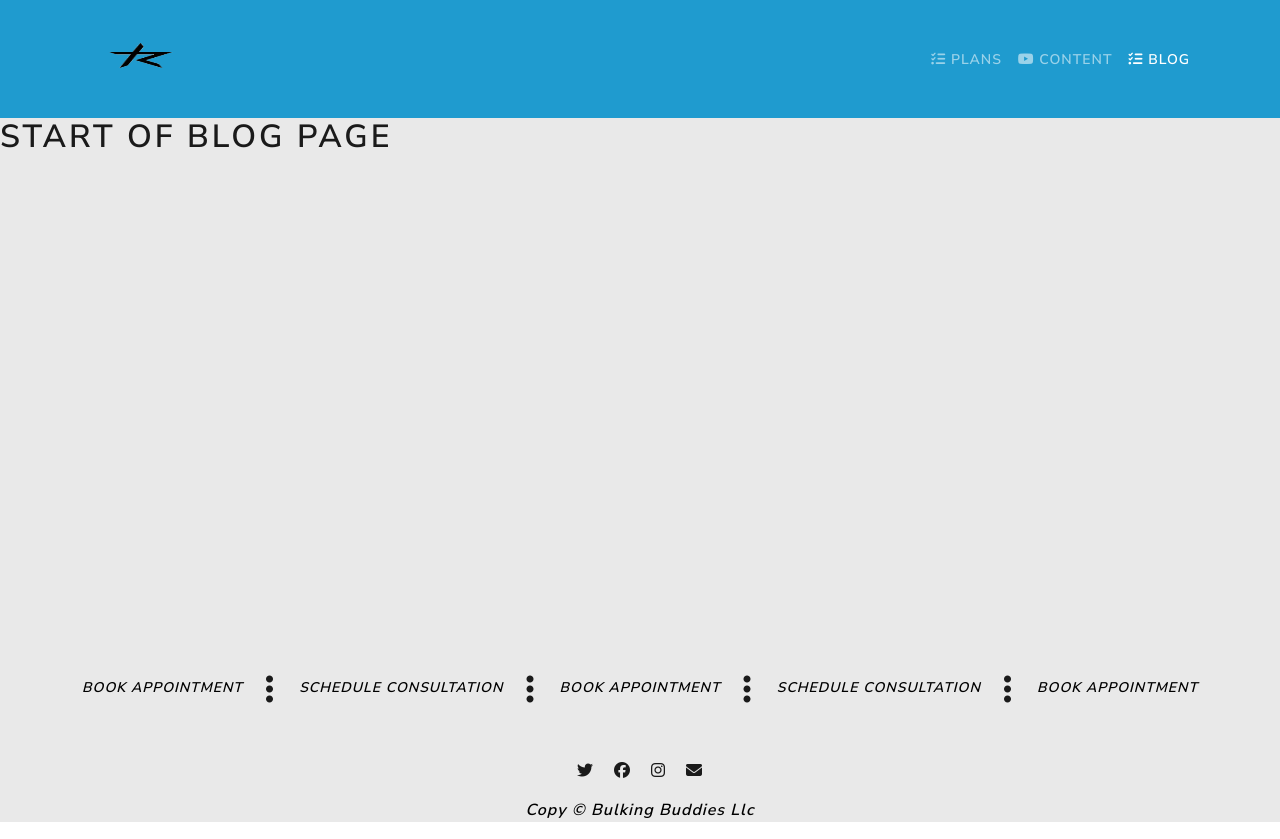
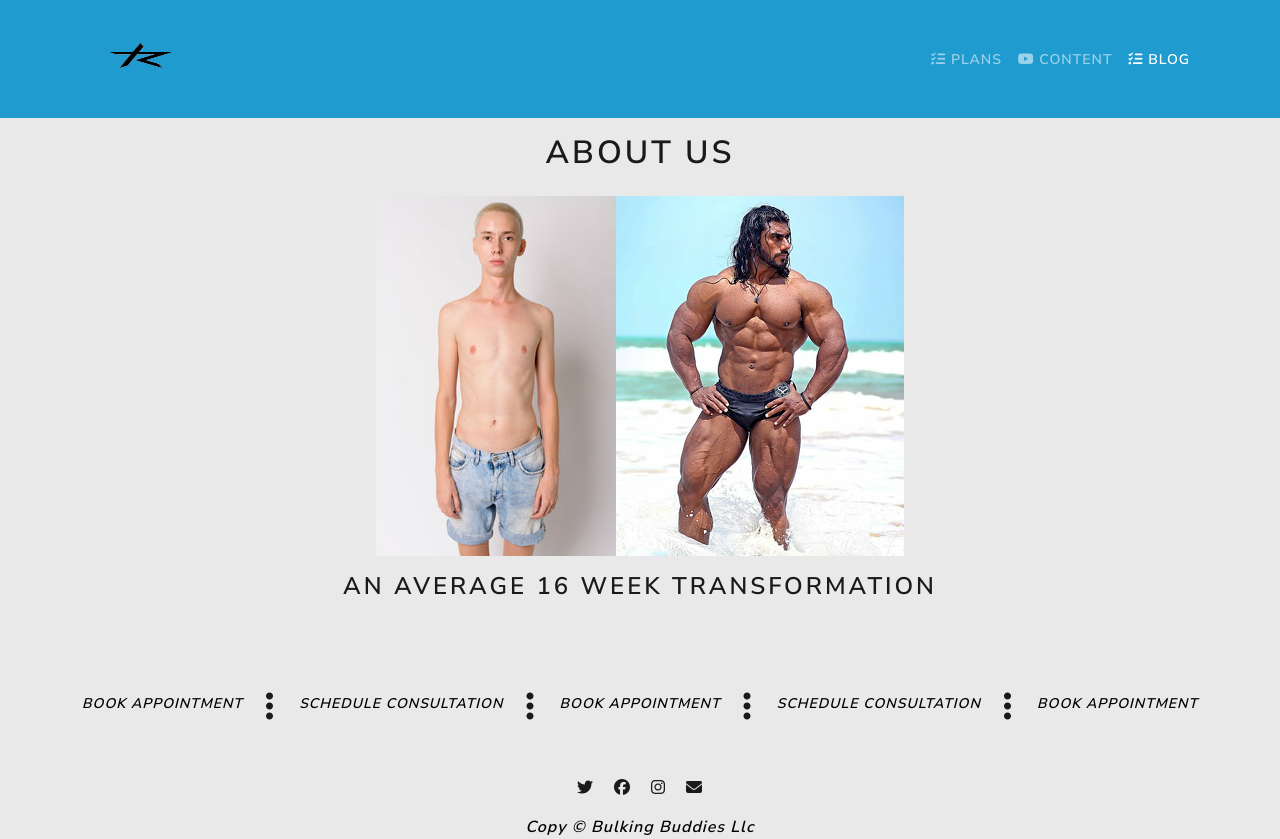
Before and after one commit to spainh/PF-Training, a React (Create React App) app in the folder frontend/: page /Blog in a window 1280 px wide. Built offline with nearby package versions, Linux system fonts and the light colour scheme.

Commit message:
Began blog work,need to finish carousel.

```diff
--- a/frontend/package.json
+++ b/frontend/package.json
@@ -16,9 +16,11 @@
     "react-bootstrap": "^2.7.2",
     "react-dom": "^18.2.0",
     "react-icons": "^4.8.0",
+    "react-responsive-carousel": "^3.2.23",
     "react-router-bootstrap": "^0.26.2",
     "react-router-dom": "^6.8.1",
     "react-scripts": "5.0.1",
+    "swiper": "^9.1.0",
     "web-vitals": "^2.1.4"
   },
   "scripts": {
--- /dev/null
+++ b/frontend/src/components/Slider.js
@@ -0,0 +1,30 @@
+import React from 'react'
+import { Swiper, SwiperSlide } from "swiper/react"
+import "swiper/css"
+import beforeafter from '../sample_images/beforeafter.png'
+const Slider = () => {
+  return (
+    <Swiper
+    spaceBetween={50}
+    slidesPerView={1}
+    onSlideChange={() => console.log('slide change')}
+    onSwiper={(swiper) => console.log(swiper)}
+  >
+    <SwiperSlide>
+        <img src={beforeafter}/>
+        <h3 className='py-3'>An average 16 week transformation</h3>
+    </SwiperSlide>
+    <SwiperSlide>
+        <img src={beforeafter}/>
+    </SwiperSlide>
+    <SwiperSlide>
+        <img src={beforeafter}/>
+    </SwiperSlide>
+    <SwiperSlide>
+    <iframe width="560" height="315" src="https://www.youtube.com/embed/Nr3QSu17V8s" allow="accelerometer; autoplay; " allowfullscreen='true'></iframe>
+    </SwiperSlide>
+  </Swiper>
+  )
+}
+
+export default Slider
--- a/frontend/src/index.css
+++ b/frontend/src/index.css
@@ -3,7 +3,7 @@
 }
 
 main{
-    min-height: 81vh;
+    min-height: 83.1vh;
 }
 
 .social-icon {
@@ -45,3 +45,9 @@ main{
 .planCard{
     text-align: center;
 }
+
+/* blog page */
+.carousel-item{
+    width: 50%;
+
+}
--- a/frontend/src/pages/BlogPage.js
+++ b/frontend/src/pages/BlogPage.js
@@ -1,8 +1,17 @@
-import React from 'react'
+import React from "react"
+import { Container } from "react-bootstrap"
+import Slider from '../components/Slider'
 
 const Blog = () => {
   return (
-    <h1>Start of Blog Page</h1>
+    <div>
+      <Container>
+        <h1 className='text-center py-3'>About Us</h1>
+        <div className="text-center">
+        <Slider/>
+        </div>
+      </Container>
+    </div>
   )
 }
 
```
Also changed, not shown: frontend/src/sample_images/beforeafter.png (added), 1 other file (tests, documents, lock files or other folders).
